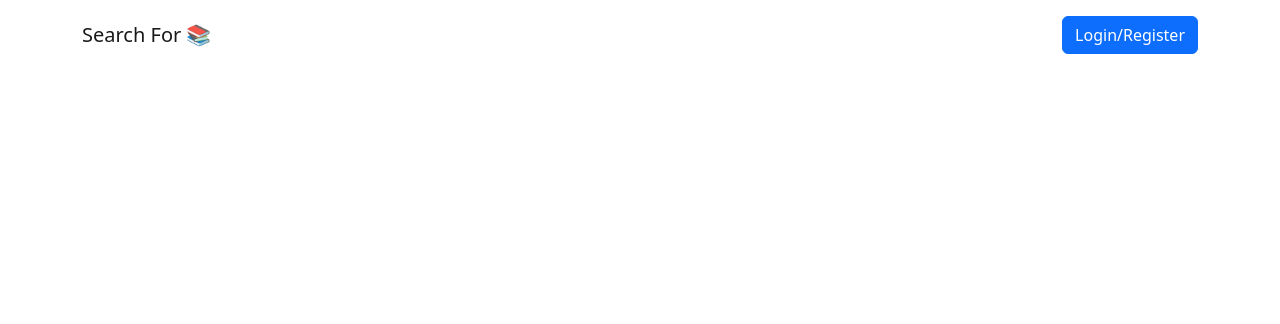
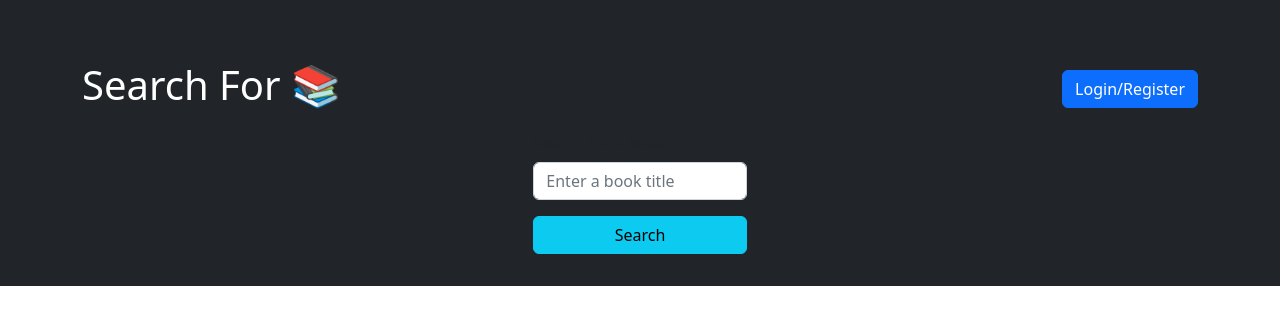
Before and after one commit to tdandino1005/NonDeprecatedMERNBookSearchEngine, a React (Vite) app in the folder client/: page / in a window 1280 px wide. Shown: the top 324 px of the page. Built offline with nearby package versions, Linux system fonts and the light colour scheme.

Commit message:
revert: :rewind:

```diff
--- a/client/src/app.jsx
+++ b/client/src/app.jsx
@@ -1,13 +1,5 @@
-import { RouterProvider, createBrowserRouter } from "react-router-dom";
-import Layout from "./layout";
-
-const router = createBrowserRouter([
-  {
-    path: "/",
-    element: <Layout />,
-  },
-]);
+import Header from "./components/header";
 
 export default function App() {
-  return <RouterProvider router={router} />;
+  return <Header />;
 }
--- /dev/null
+++ b/client/src/components/header.jsx
@@ -0,0 +1,16 @@
+import Navigation from "./navigation";
+import SearchBar from "./search-bar";
+
+export default function Header() {
+  return (
+    <header className="bg-dark pt-5 pb-3">
+      <Navigation />
+      <SearchBar
+        handleSubmit={(e) => {
+          e.preventDefault();
+          console.log(e.target.search.value);
+        }}
+      />
+    </header>
+  );
+}
--- a/client/src/components/navigation.jsx
+++ b/client/src/components/navigation.jsx
@@ -1,42 +1,25 @@
-import PropTypes from "prop-types";
 import { useState } from "react";
 import Button from "react-bootstrap/Button";
 import Container from "react-bootstrap/Container";
 import Navbar from "react-bootstrap/Navbar";
-import { Link } from "react-router-dom";
 import RegisterLogin from "./register-login/register-login";
 
-export default function Navigation({ user, setUser }) {
+export default function Navigation() {
   const [isShowingRegisterLogin, setIsShowingRegisterLogin] = useState(false);
 
   return (
     <>
       <Navbar>
         <Container>
-          <Navbar.Brand as={Link} to="/">
-            Search For 📚
+          <Navbar.Brand>
+            <h1 className="text-white">Search For 📚</h1>
           </Navbar.Brand>
           <Navbar.Toggle aria-controls="nav" />
           <Navbar.Collapse className="justify-content-end" id="nav">
             <Navbar.Text>
-              {user ? (
-                <>
-                  Signed in as: {user.username}.{" "}
-                  <Button
-                    variant="danger"
-                    onClick={() => {
-                      localStorage.removeItem("token");
-                      setUser(null);
-                    }}
-                  >
-                    Logout?
-                  </Button>{" "}
-                </>
-              ) : (
-                <Button onClick={() => setIsShowingRegisterLogin(true)}>
-                  Login/Register
-                </Button>
-              )}
+              <Button onClick={() => setIsShowingRegisterLogin(true)}>
+                Login/Register
+              </Button>
             </Navbar.Text>
           </Navbar.Collapse>
         </Container>
@@ -51,11 +34,3 @@ export default function Navigation({ user, setUser }) {
     </>
   );
 }
-
-Navigation.propTypes = {
-  user: PropTypes.exact({
-    username: PropTypes.string.isRequired,
-    id: PropTypes.string.isRequired,
-  }),
-  setUser: PropTypes.func.isRequired,
-};
--- a/client/src/components/register-login/register-login-form.jsx
+++ b/client/src/components/register-login/register-login-form.jsx
@@ -1,8 +1,6 @@
 import Button from "react-bootstrap/Button";
 import Form from "react-bootstrap/Form";
-import { useMutation } from "@apollo/client";
 
-// TODO: Allow toggling between login and register
 export default function RegisterLoginForm() {
   return (
     <Form>
--- /dev/null
+++ b/client/src/components/search-bar.jsx
@@ -0,0 +1,24 @@
+import PropTypes from "prop-types";
+import Button from "react-bootstrap/Button";
+import Form from "react-bootstrap/Form";
+import Stack from "react-bootstrap/Stack";
+
+export default function SearchBar({ handleSubmit }) {
+  return (
+    <Form onSubmit={handleSubmit}>
+      <Stack gap={3} className="mb-3 col-md-2 mx-auto">
+        <Form.Group controlId="search">
+          <Form.Label>Search for a book</Form.Label>
+          <Form.Control type="text" placeholder="Enter a book title" />
+        </Form.Group>
+        <Button variant="info" type="submit">
+          Search
+        </Button>
+      </Stack>
+    </Form>
+  );
+}
+
+SearchBar.propTypes = {
+  handleSubmit: PropTypes.func.isRequired,
+};
--- a/client/src/layout.jsx
+++ /dev/null
@@ -1,16 +0,0 @@
-import { useState } from "react";
-import { Outlet } from "react-router-dom";
-import { decodeUserFromToken } from "../utils";
-import Navigation from "./components/navigation";
-
-export default function Layout() {
-  // This ℹ️ info will be needed by Outlet components
-  const [user, setUser] = useState(decodeUserFromToken());
-
-  return (
-    <>
-      <Navigation user={user} setUser={setUser} />
-      <Outlet />
-    </>
-  );
-}
```
Also changed, not shown: client/src/api.js (added, +14 -0 lines), client/src/pages/saved-books.jsx (deleted), client/src/pages/search-books.jsx (deleted).
